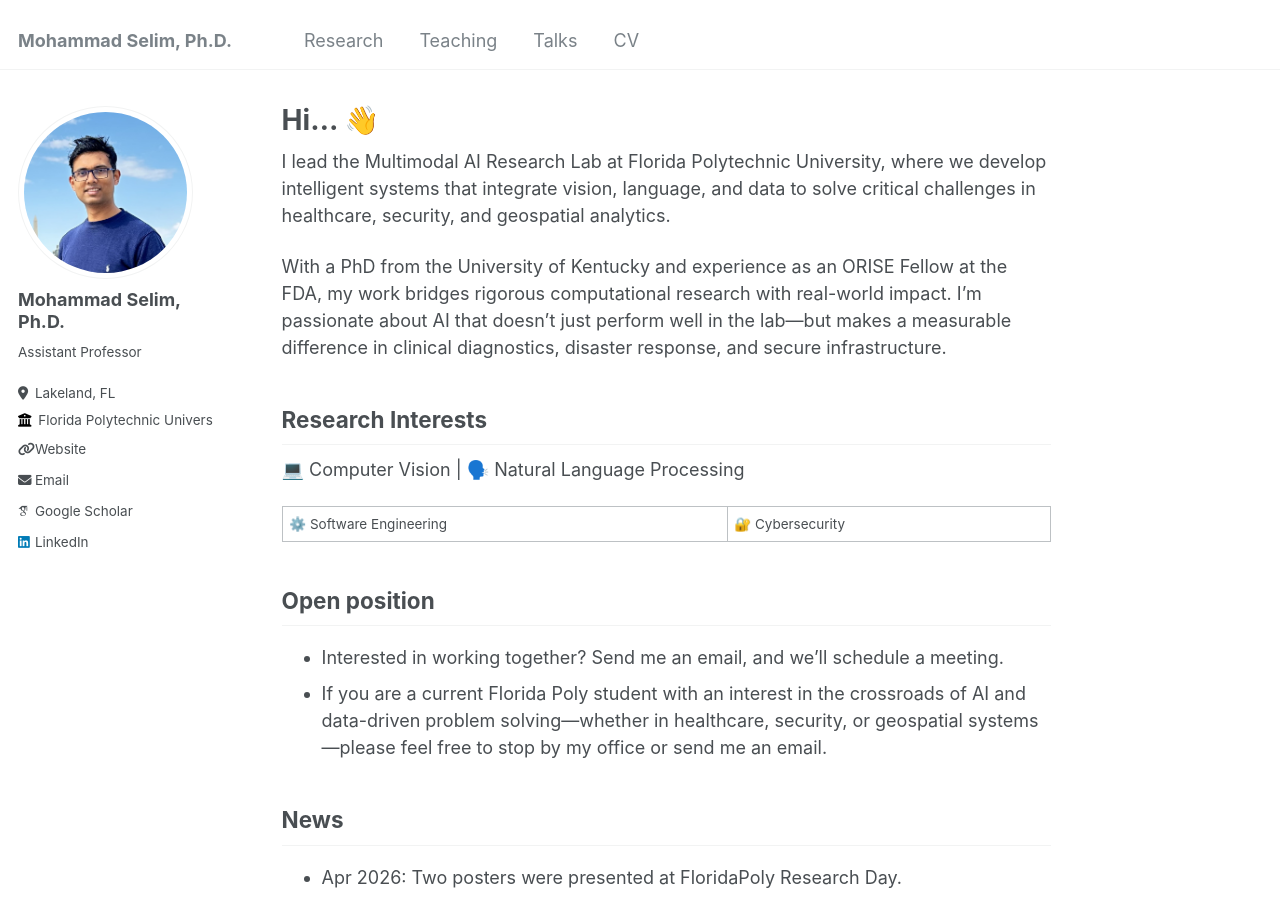
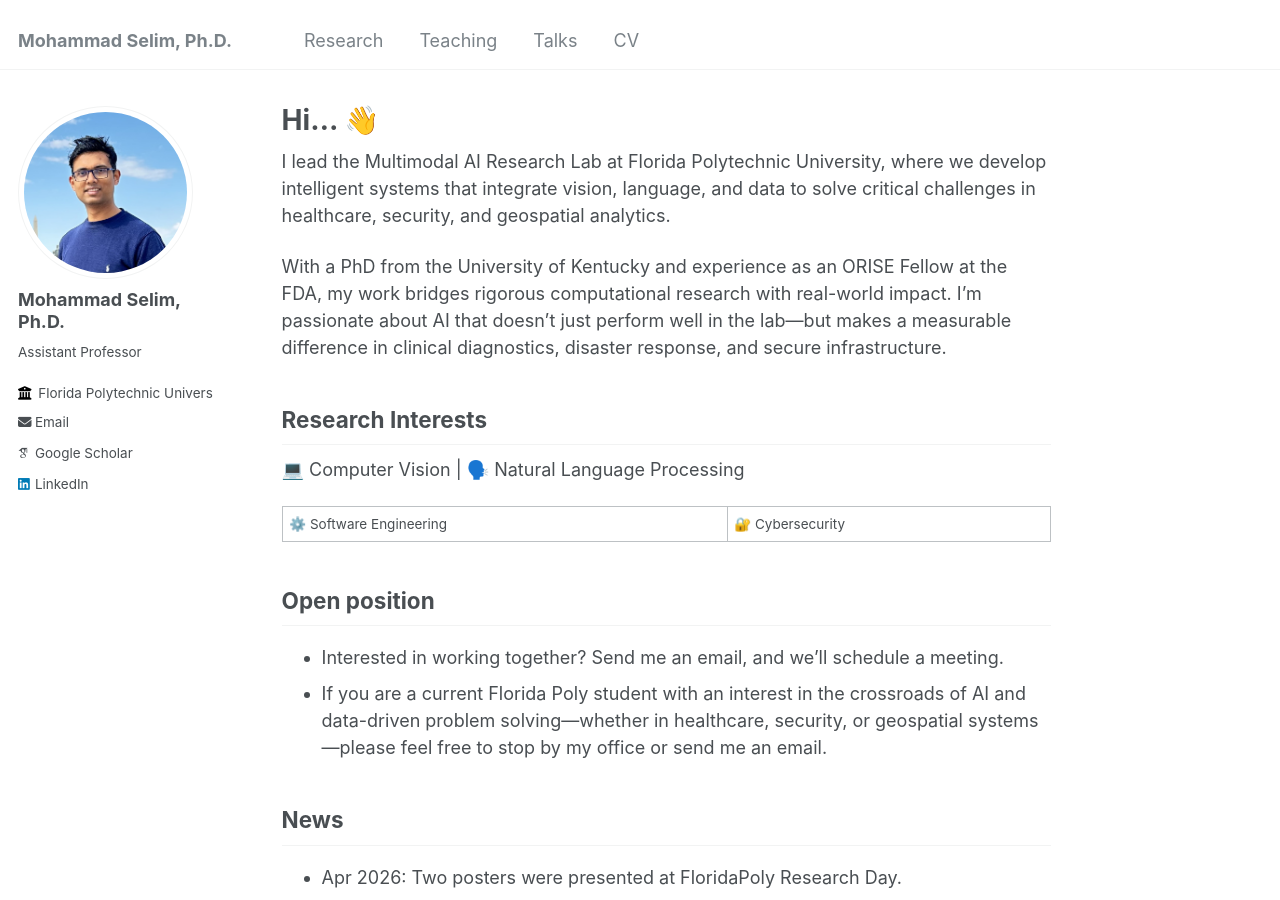
Before and after one commit to selimmd/selimmd.github.io, a Jekyll site: the page built from _pages/about.md, in a window 1280 px wide and 900 px high. Built offline with Jekyll 4.4.1, drawn with Linux system fonts in a browser that asks for light colours; some web fonts are replaced.

Commit message:
Comment out location and uri in _config.yml
Comment out location and uri fields in config

```diff
--- a/_config.yml
+++ b/_config.yml
@@ -26,8 +26,8 @@ author:
   #pronouns         : he/his
   bio              : "Assistant Professor"
   employer         : "Florida Polytechnic University"
-  location         : "Lakeland, FL"
-  uri              : https://selimmd.github.io
+  # location         : "Lakeland, FL"
+  # uri              : https://selimmd.github.io
   email            : "mselim@floridapoly.edu"
 
   # Academic websites
```
